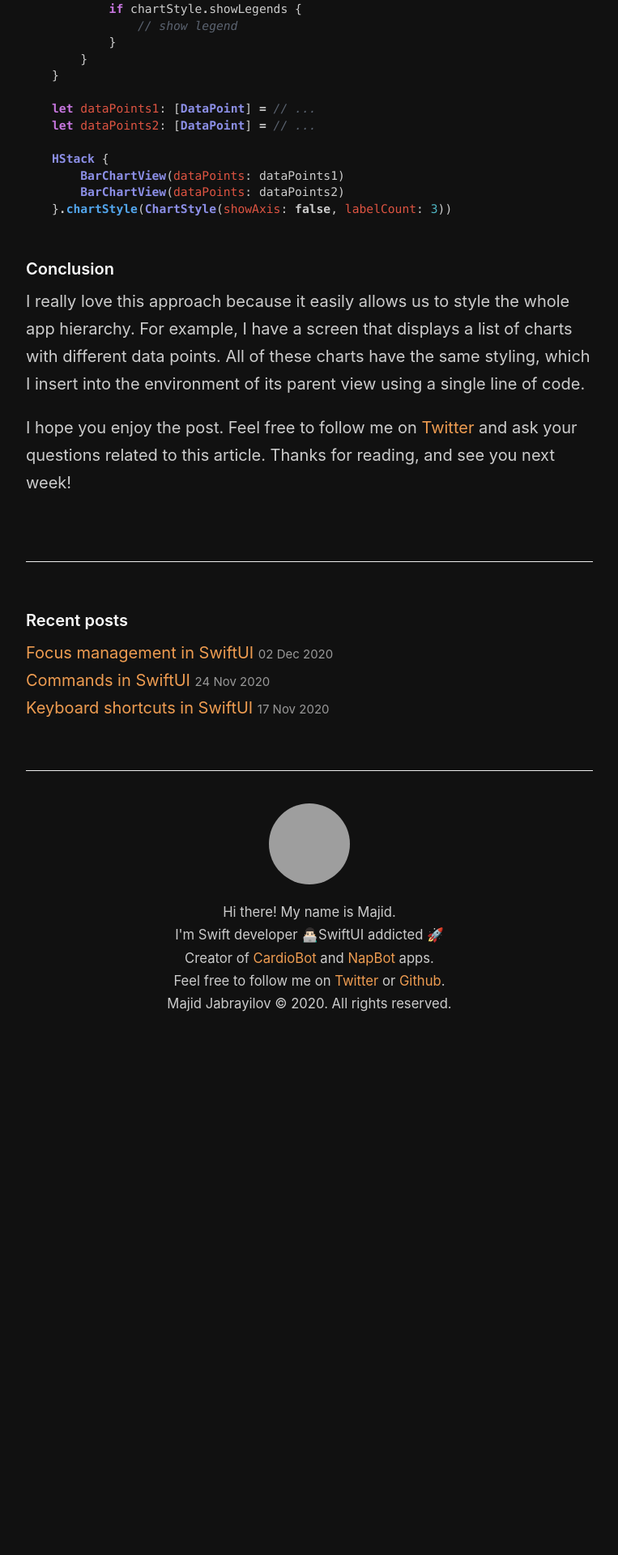
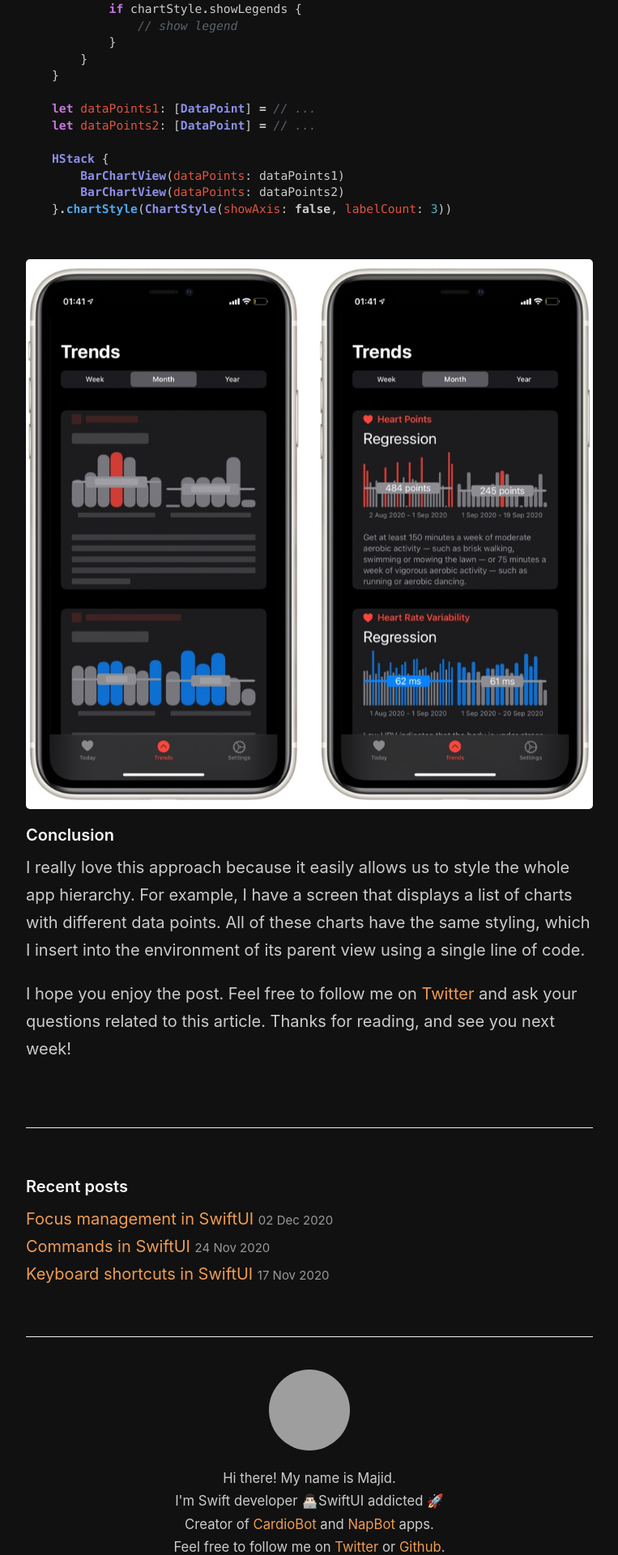
Before and after one commit to mecid/mecid.github.io, a Jekyll site: the page built from _posts/2020-12-09-styling-custom-swiftui-views-using-environment.md, in a window 1280 px wide. Shown: the part 4480-6400 px from the top of the page at 81% size, without its empty margins (258-1021 px from the left). Built offline with Jekyll 4.4.1, drawn with Linux system fonts in a browser that asks for light colours; before the commit the page ends 5774 px from its top, so only the background shows below that; grey boxes are pictures that could not be loaded.

Commit message:
image added to the styling post

````diff
--- a/_posts/2020-12-09-styling-custom-swiftui-views-using-environment.md
+++ b/_posts/2020-12-09-styling-custom-swiftui-views-using-environment.md
@@ -156,6 +156,8 @@ HStack {
 }.chartStyle(ChartStyle(showAxis: false, labelCount: 3))
 ```
 
+![charts](/public/redacted.jpeg)
+
 #### Conclusion
 I really love this approach because it easily allows us to style the whole app hierarchy. For example, I have a screen that displays a list of charts with different data points. All of these charts have the same styling, which I insert into the environment of its parent view using a single line of code.
 
````
